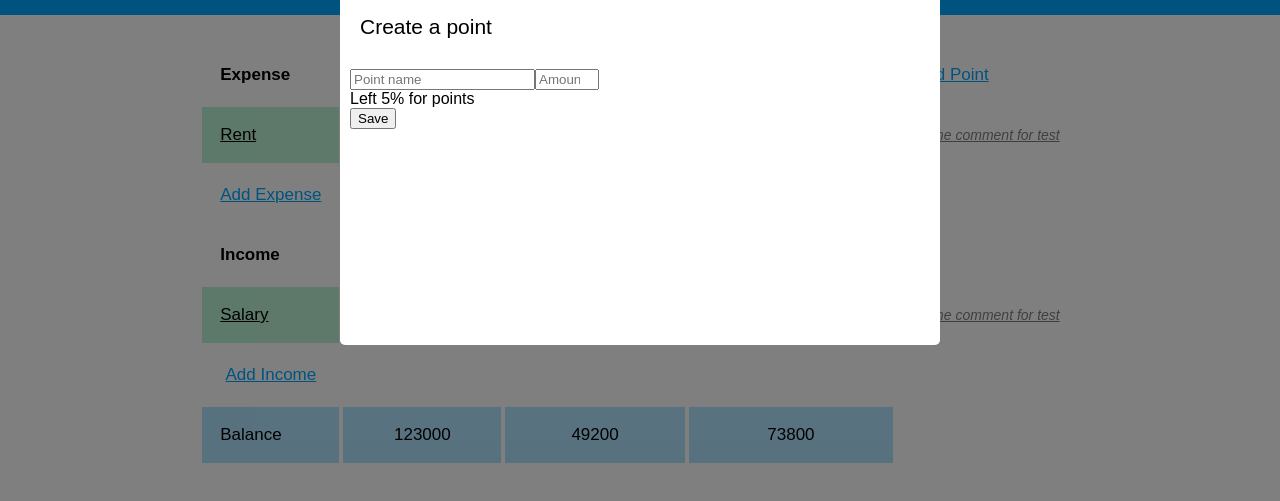
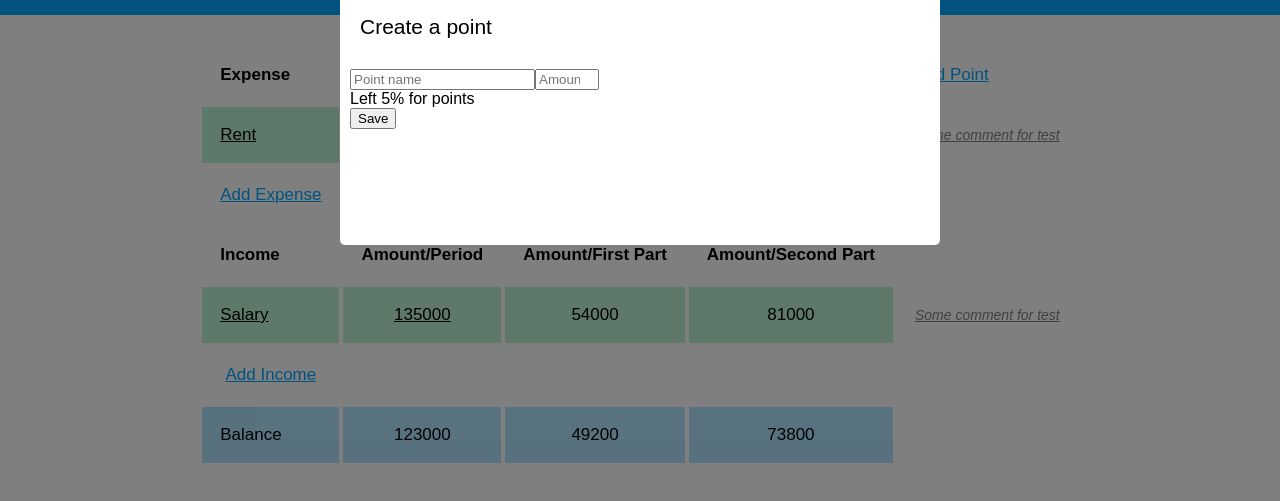
Before and after one commit to deviun/chunk-budget, a React app: page / in a window 1280 px wide. Both pictures are taken after a click on the element "Add Point". Shown: the part 69-570 px from the top of the page. Built offline with nearby package versions, Linux system fonts and the light colour scheme.

Commit message:
fix min height popup box

```diff
--- a/src/components/Popup/style.scss
+++ b/src/components/Popup/style.scss
@@ -9,7 +9,7 @@
 
   .box {
     width: 600px;
-    min-height: 350px;
+    min-height: 250px;
     background: white;
     margin: 5% auto;
     border-radius: 5px;
```
